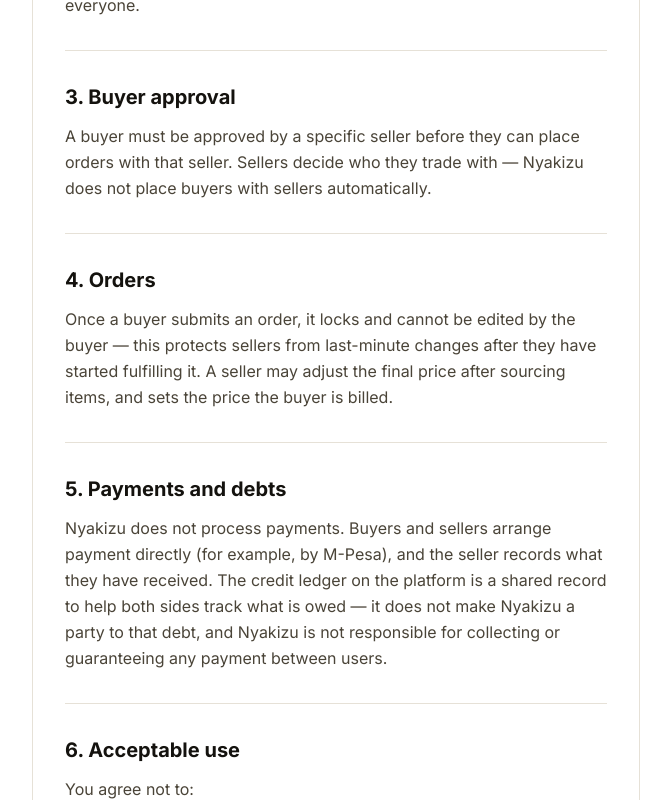
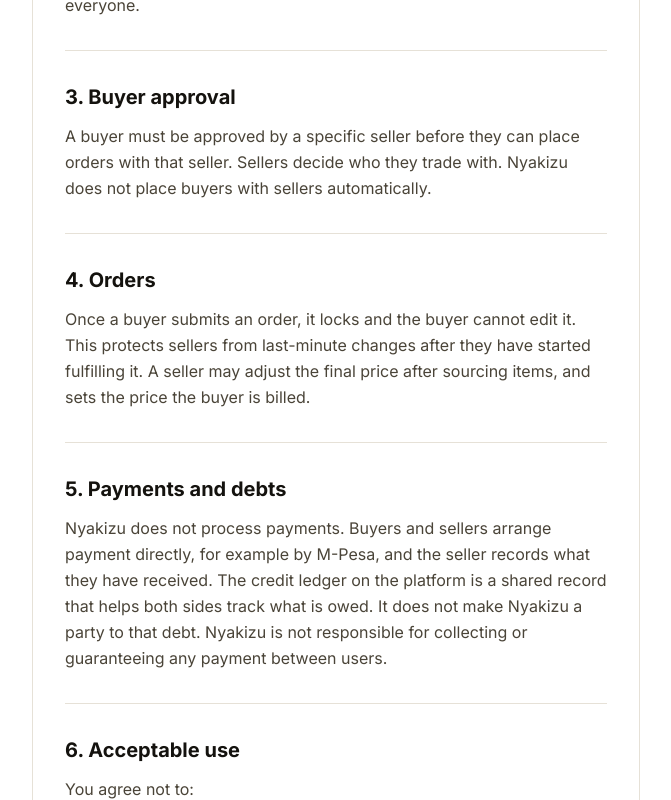
Before and after one commit to ShemaM/nyakizu-digital-platform, a Next.js app in the folder frontend/: page /terms in a window 1280 px wide. Shown: the part 620-1420 px from the top of the page, without its empty margins (304-975 px from the left). Built offline with nearby package versions, Linux system fonts and the light colour scheme; no server answers.

Commit message:
Simplify copy on About/Contact/Privacy/Terms, drop em dashes
Replaced every em dash with commas or split into shorter sentences
across the four new footer pages, and simplified a few remaining
wordy phrases along the way.

```diff
--- a/frontend/src/app/about/page.tsx
+++ b/frontend/src/app/about/page.tsx
@@ -9,7 +9,7 @@
 export const metadata: Metadata = {
   title: "About Us",
   description:
-    "Nyakizu Digital Market digitizes trusted community trade for phone accessories wholesalers and resellers in Nairobi — built by a trader, for traders.",
+    "Nyakizu Digital Market helps phone accessories wholesalers and resellers in Nairobi trade digitally. Built by a trader, for traders.",
   alternates: { canonical: `${SITE_URL}/about` },
 };
 
@@ -27,7 +27,7 @@
   {
     icon: Users,
     title: "Made with traders, not just for them",
-    body: "Every feature came from watching real wholesalers and resellers work — what slows them down, and what they actually need.",
+    body: "Every feature came from watching real wholesalers and resellers work. We saw what slows them down and what they actually need.",
   },
   {
     icon: Heart,
@@ -50,7 +50,7 @@
             </h1>
             <p className="mt-4 text-text-secondary text-xl leading-relaxed max-w-2xl mx-auto">
               Nyakizu Digital Market helps phone accessories wholesalers and resellers in Nairobi
-              run their business without giving up the trust they already built with each other.
+              run their business. They keep the trust they already built with each other.
             </p>
           </div>
 
@@ -63,15 +63,15 @@
               of them.
             </p>
             <p className="text-text-secondary leading-relaxed">
-              Big e-commerce platforms don&apos;t fit either — they are built for open competition and
-              show everyone exactly what is in stock. For traders who rely on private relationships
-              and careful sourcing, that is the opposite of what they need.
+              Big e-commerce platforms don&apos;t fit either. They are built for open competition, and
+              they show everyone exactly what is in stock. Traders rely on private relationships and
+              careful sourcing, so that is the opposite of what they need.
             </p>
             <p className="text-text-secondary leading-relaxed">
               Nyakizu was built by someone who has worked this trade directly, as both a wholesaler
-              and a reseller. It exists to fix the real problems traders described — losing track of
-              orders and debts, awkward last-minute changes, exposing stock to competitors — without
-              asking anyone to trade away their privacy or their relationships to get it.
+              and a reseller. It fixes the real problems traders described, like losing track of
+              orders and debts, awkward last-minute changes, and exposing stock to competitors. It
+              does this without asking anyone to trade away their privacy or their relationships.
             </p>
           </div>
 
--- a/frontend/src/app/contact/page.tsx
+++ b/frontend/src/app/contact/page.tsx
@@ -7,7 +7,7 @@
 
 export const metadata: Metadata = {
   title: "Contact Us",
-  description: "Get in touch with the Nyakizu Digital Market team — questions, account help, or feedback.",
+  description: "Get in touch with the Nyakizu Digital Market team for questions, account help, or feedback.",
   alternates: { canonical: `${SITE_URL}/contact` },
 };
 
@@ -23,7 +23,7 @@
               Get in touch
             </h1>
             <p className="mt-3 text-text-secondary text-xl">
-              Questions, trouble with your account, or feedback — we want to hear it.
+              Questions, trouble with your account, or feedback. We want to hear it.
             </p>
           </div>
 
@@ -58,11 +58,11 @@
               </div>
               <h3 className="font-bold text-text-primary">Common questions first</h3>
               <p className="mt-1.5 text-text-secondary leading-relaxed">
-                Signing in, verifying your email, or buyer approval — check the{" "}
+                Signing in, verifying your email, or buyer approval. Check the{" "}
                 <Link href="/help" className="font-semibold text-brand-gold-dark underline underline-offset-2">
                   Help page
                 </Link>{" "}
-                first, it may already have your answer.
+                first. It may already have your answer.
               </p>
             </div>
           </div>
--- a/frontend/src/app/privacy/page.tsx
+++ b/frontend/src/app/privacy/page.tsx
@@ -55,8 +55,8 @@
               </ul>
               <p>
                 As you use the platform, we also store the orders, products, and payment records you
-                or the people you trade with create — this is the core record-keeping the platform
-                exists to provide.
+                and the people you trade with create. This is the core record-keeping the platform
+                is built to provide.
               </p>
             </PolicySection>
 
@@ -64,7 +64,7 @@
               <ul className="list-disc pl-5 space-y-1.5">
                 <li>To create and secure your account, including verifying your email address</li>
                 <li>To let buyers and sellers place, track, and fulfil orders with each other</li>
-                <li>To send you emails about your account and your orders — verification links, order status updates, and approval decisions</li>
+                <li>To send you emails about your account and your orders, like verification links, order status updates, and approval decisions</li>
                 <li>To keep the platform safe, including reviewing new seller accounts before they go live</li>
               </ul>
               <p>We do not sell your information to anyone, for any reason.</p>
@@ -73,9 +73,9 @@
             <PolicySection title="4. Who can see your information">
               <p>
                 A buyer only sees a seller&apos;s product catalog and prices after that seller approves
-                their request to order — sellers control who they trade with. Exact stock quantities
-                are never shown to buyers, only whether an item is available; this is a deliberate
-                design choice to protect sellers&apos; sourcing.
+                their request to order. Sellers control who they trade with. Exact stock quantities
+                are never shown to buyers, only whether an item is available. This is on purpose, to
+                protect how sellers source their stock.
               </p>
               <p>
                 Order and payment details are visible only to the buyer and seller involved in that
@@ -94,7 +94,7 @@
             </PolicySection>
 
             <PolicySection title="6. Third-party services">
-              <p>A few outside services help run the platform, and only ever handle what's needed for their job:</p>
+              <p>A few outside services help run the platform. They only handle what they need for their job:</p>
               <ul className="list-disc pl-5 space-y-1.5">
                 <li>Cloud hosting providers, to run the website and store its database</li>
                 <li>An email delivery service, to send verification links and order notifications</li>
--- a/frontend/src/app/terms/page.tsx
+++ b/frontend/src/app/terms/page.tsx
@@ -55,26 +55,25 @@
             <TermsSection title="3. Buyer approval">
               <p>
                 A buyer must be approved by a specific seller before they can place orders with that
-                seller. Sellers decide who they trade with — Nyakizu does not place buyers with
+                seller. Sellers decide who they trade with. Nyakizu does not place buyers with
                 sellers automatically.
               </p>
             </TermsSection>
 
             <TermsSection title="4. Orders">
               <p>
-                Once a buyer submits an order, it locks and cannot be edited by the buyer — this
-                protects sellers from last-minute changes after they have started fulfilling it. A
-                seller may adjust the final price after sourcing items, and sets the price the buyer is
-                billed.
+                Once a buyer submits an order, it locks and the buyer cannot edit it. This protects
+                sellers from last-minute changes after they have started fulfilling it. A seller may
+                adjust the final price after sourcing items, and sets the price the buyer is billed.
               </p>
             </TermsSection>
 
             <TermsSection title="5. Payments and debts">
               <p>
-                Nyakizu does not process payments. Buyers and sellers arrange payment directly (for
-                example, by M-Pesa), and the seller records what they have received. The credit ledger
-                on the platform is a shared record to help both sides track what is owed — it does not
-                make Nyakizu a party to that debt, and Nyakizu is not responsible for collecting or
+                Nyakizu does not process payments. Buyers and sellers arrange payment directly, for
+                example by M-Pesa, and the seller records what they have received. The credit ledger
+                on the platform is a shared record that helps both sides track what is owed. It does
+                not make Nyakizu a party to that debt. Nyakizu is not responsible for collecting or
                 guaranteeing any payment between users.
               </p>
             </TermsSection>
@@ -105,7 +104,7 @@
                 Nyakizu is provided &quot;as is.&quot; We work to keep it reliable, including support for
                 spotty internet connections, but we cannot guarantee it will always be available or
                 error-free. We are not responsible for disputes between buyers and sellers over the
-                quality of goods, delivery, or payment — those remain between the two parties.
+                quality of goods, delivery, or payment. Those stay between the two parties.
               </p>
             </TermsSection>
 
```
